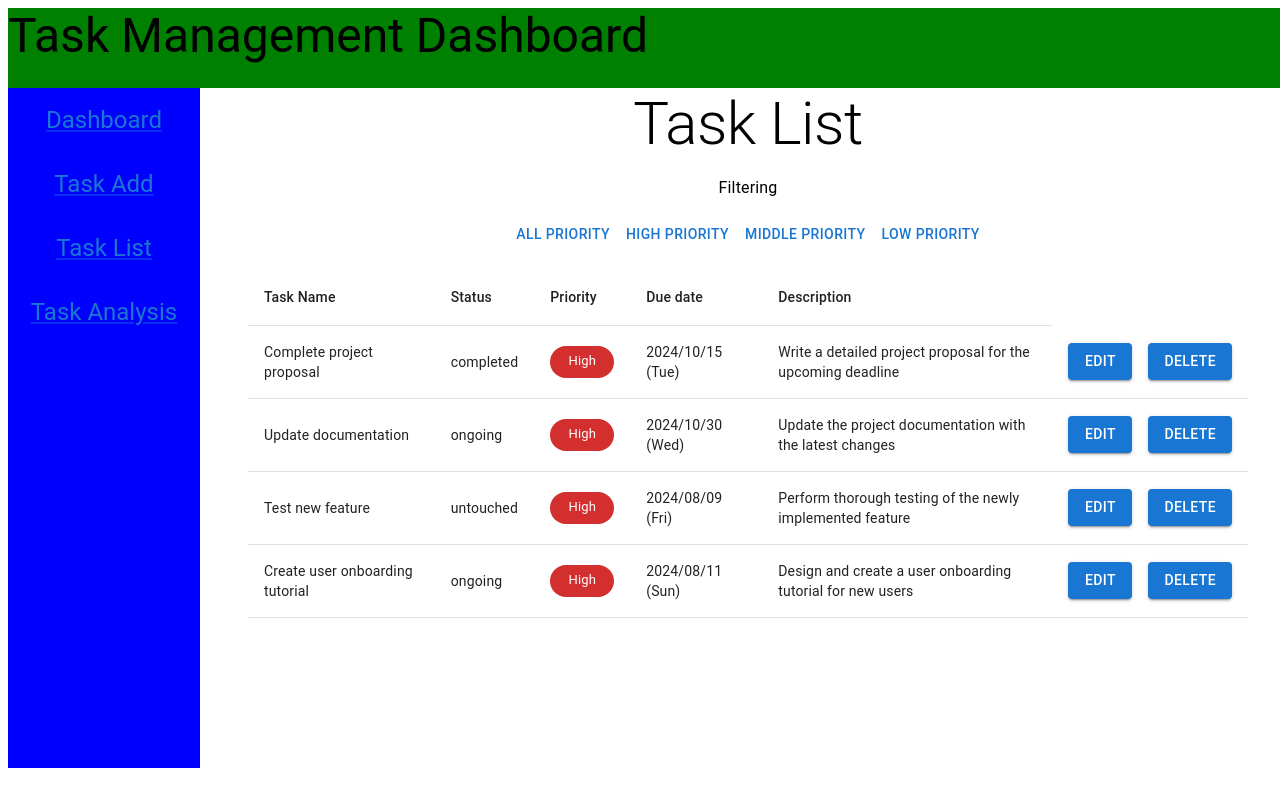
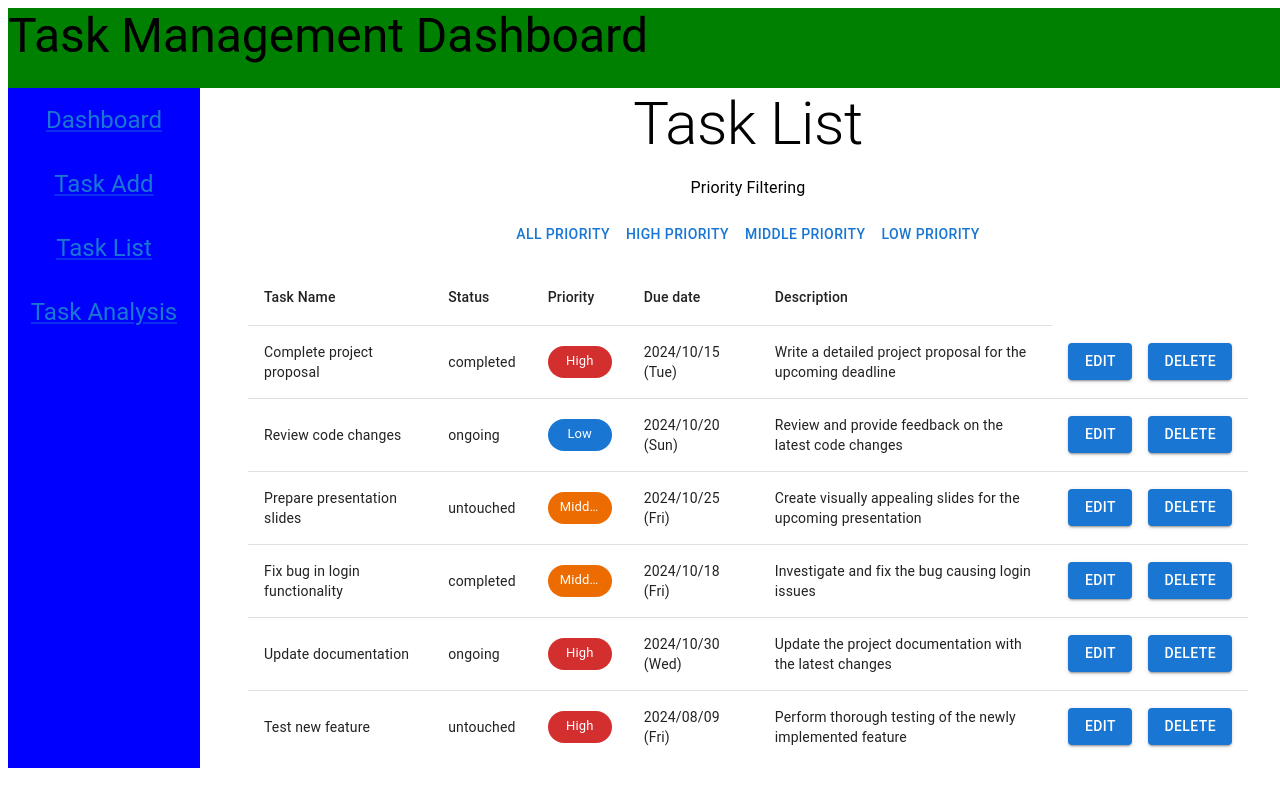
Before and after one commit to hiroto-safie/personalTodoDashbords, a React (Vite) app: page /taskList in a window 1280 px wide. Built offline with nearby package versions, Linux system fonts and the light colour scheme.

Commit message:
fix: minor adjustment

```diff
--- a/src/pages/TasklistPage.tsx
+++ b/src/pages/TasklistPage.tsx
@@ -8,7 +8,7 @@ import { Task } from '../types/task';
 const TasklistPage: React.FC = () => {
     const [taskEditModalOpen, setTaskEditModalOpen] = useState(false)
     const {state, dispatch} = useContext(TaskContext)
-    const [filterText, setFilterText] = useState("High")
+    const [filterText, setFilterText] = useState("All")
 
     // NOTE: useCallbackを使うことで、「dispatchの内容が変わらなければ、再レンダリングをしても
     // この関数のメモリアロケーションは変わらない」と考えた
@@ -38,7 +38,7 @@ const TasklistPage: React.FC = () => {
     return (
         <>
             <Typography variant="h2">Task List</Typography>
-            <Typography>Filtering</Typography>
+            <Typography>Priority Filtering</Typography>
             <Stack direction="row">
                 <Button onClick={() => setFilterText("All")}>All priority</Button>
                 <Button onClick={() => setFilterText("High")}>High priority</Button>
```
